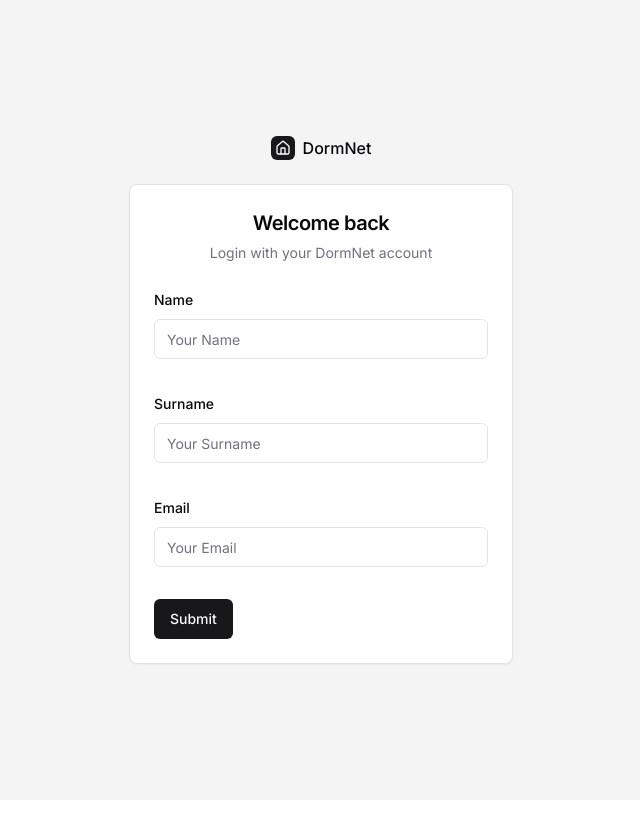
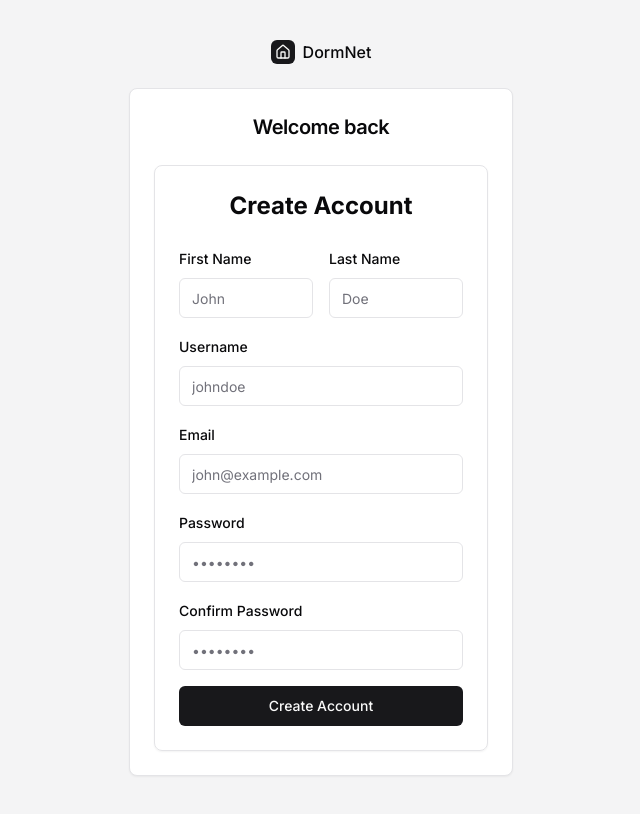
Before and after one commit to LordWorm1996/Practice-Enterprise, a Next.js app in the folder front-end/: page /register in a window 1280 px wide. Shown: the whole page, without its empty margins (319-959 px from the left). Built offline with nearby package versions, Linux system fonts and the light colour scheme.

Commit message:
feat/login-and-register-connection-with-backend

```diff
--- /dev/null
+++ b/front-end/src/app/api/register/route.ts
@@ -0,0 +1,28 @@
+import { NextResponse } from 'next/server';
+
+export async function POST(req: Request) {
+    try {
+        const body = await req.json();
+        const response = await fetch('http://localhost:5000/register', {
+            method: 'POST',
+            headers: {
+                'Content-Type': 'application/json',
+            },
+            body: JSON.stringify(body),
+        });
+
+        const data = await response.json();
+
+        if (!response.ok) {
+            return NextResponse.json(data, { status: response.status });
+        }
+
+        return NextResponse.json(data);
+        // eslint-disable-next-line @typescript-eslint/no-unused-vars
+    } catch (error) {
+        return NextResponse.json(
+            { message: 'Internal server error' },
+            { status: 500 }
+        );
+    }
+}
--- a/front-end/src/app/register/page.tsx
+++ b/front-end/src/app/register/page.tsx
@@ -1,6 +1,6 @@
 import { Home } from "lucide-react"
 import {RegisterForm} from "@/components/register-form";
-import {Card, CardContent, CardDescription, CardHeader, CardTitle} from "@/components/ui/card";
+import {Card, CardContent, CardHeader, CardTitle} from "@/components/ui/card";
 
 export default function RegisterPage() {
     return (
@@ -15,12 +15,7 @@ export default function RegisterPage() {
                 <Card>
                     <CardHeader className="text-center">
                         <CardTitle className="text-xl">Welcome back</CardTitle>
-                        {/*<CardDescription>*/}
-                        {/*  Login with your Google account*/}
-                        {/*</CardDescription>*/}
-                        <CardDescription>
-                            Login with your DormNet account
-                        </CardDescription>
+
                     </CardHeader>
                     <CardContent>
 
--- a/front-end/src/components/login-form.tsx
+++ b/front-end/src/components/login-form.tsx
@@ -1,50 +1,75 @@
-import { cn } from "@/lib/utils"
-import { Button } from "@/components/ui/button"
+"use client";
+
+import { cn } from "@/lib/utils";
+import { Button } from "@/components/ui/button";
 import {
   Card,
   CardContent,
   CardDescription,
   CardHeader,
   CardTitle,
-} from "@/components/ui/card"
-import { Input } from "@/components/ui/input"
-import { Label } from "@/components/ui/label"
+} from "@/components/ui/card";
+import { Input } from "@/components/ui/input";
+import { Label } from "@/components/ui/label";
+import { useRouter } from "next/navigation";
+import { useState } from "react";
 
 export function LoginForm({
                             className,
                             ...props
                           }: React.ComponentPropsWithoutRef<"div">) {
+  const router = useRouter();
+  const [email, setEmail] = useState("");
+  const [password, setPassword] = useState("");
+  const [error, setError] = useState("");
+  const [isLoading, setIsLoading] = useState(false);
+
+  const handleSubmit = async (e: React.FormEvent) => {
+    e.preventDefault();
+    setIsLoading(true);
+    setError("");
+
+    try {
+      const response = await fetch("http://localhost:6758/login", {
+        method: "POST",
+        headers: {
+          "Content-Type": "application/json",
+        },
+        body: JSON.stringify({ email, password }),
+      });
+
+      const data = await response.json();
+
+      if (!response.ok) {
+        throw new Error(data.message || "Login failed");
+      }
+
+      // Handle successful login (without cookies)
+      // Option 1: Store token in memory (volatile)
+      // Option 2: Use localStorage (persistent but less secure)
+      if (data.token) {
+        localStorage.setItem("authToken", data.token);
+      }
+
+      // Redirect to protected page
+      router.push("/dashboard");
+    } catch (err) {
+      setError(err instanceof Error ? err.message : "Login failed");
+    } finally {
+      setIsLoading(false);
+    }
+  };
+
   return (
       <div className={cn("flex flex-col gap-6", className)} {...props}>
         <Card>
           <CardHeader className="text-center">
             <CardTitle className="text-xl">Welcome back</CardTitle>
-          {/*<CardDescription>*/}
-          {/*  Login with your Google account*/}
-          {/*</CardDescription>*/}
-          <CardDescription>
-            Login with your DormNet account
-          </CardDescription>
+            <CardDescription>Login with your DormNet account</CardDescription>
           </CardHeader>
           <CardContent>
-          <form>
+            <form onSubmit={handleSubmit}>
               <div className="grid gap-6">
-              <div className="flex flex-col gap-4">
-                {/*<Button variant="outline" className="w-full">*/}
-                {/*  <svg xmlns="http://www.w3.org/2000/svg" viewBox="0 0 24 24">*/}
-                {/*    <path*/}
-                {/*      d="M12.48 10.92v3.28h7.84c-.24 1.84-.853 3.187-1.787 4.133-1.147 1.147-2.933 2.4-6.053 2.4-4.827 0-8.6-3.893-8.6-8.72s3.773-8.72 8.6-8.72c2.6 0 4.507 1.027 5.907 2.347l2.307-2.307C18.747 1.44 16.133 0 12.48 0 5.867 0 .307 5.387.307 12s5.56 12 12.173 12c3.573 0 6.267-1.173 8.373-3.36 2.16-2.16 2.84-5.213 2.84-7.667 0-.76-.053-1.467-.173-2.053H12.48z"*/}
-                {/*      fill="currentColor"*/}
-                {/*    />*/}
-                {/*  </svg>*/}
-                {/*  Login with Google*/}
-                {/*</Button>*/}
-              </div>
-              {/*<div className="relative text-center text-sm after:absolute after:inset-0 after:top-1/2 after:z-0 after:flex after:items-center after:border-t after:border-border">*/}
-              {/*  <span className="relative z-10 bg-background px-2 text-muted-foreground">*/}
-              {/*    Or continue with*/}
-              {/*  </span>*/}
-              {/*</div>*/}
                 <div className="grid gap-6">
                   <div className="grid gap-2">
                     <Label htmlFor="email">Email</Label>
@@ -53,26 +78,37 @@ export function LoginForm({
                         type="email"
                         placeholder="m@example.com"
                         required
+                        value={email}
+                        onChange={(e) => setEmail(e.target.value)}
                     />
                   </div>
                   <div className="grid gap-2">
                     <div className="flex items-center">
                       <Label htmlFor="password">Password</Label>
                       <a
-                      href="#"
+                          href="/forgot-password"
                           className="ml-auto text-sm underline-offset-4 hover:underline"
                       >
                         Forgot your password?
                       </a>
                     </div>
-                  <Input id="password" type="password" required />
+                    <Input
+                        id="password"
+                        type="password"
+                        required
+                        value={password}
+                        onChange={(e) => setPassword(e.target.value)}
+                    />
                   </div>
-                <Button type="submit" className="w-full">
-                  Login
+                  {error && (
+                      <p className="text-sm text-red-500 text-center">{error}</p>
+                  )}
+                  <Button type="submit" className="w-full" disabled={isLoading}>
+                    {isLoading ? "Logging in..." : "Login"}
                   </Button>
                 </div>
                 <div className="text-center text-sm">
-                Don&apos;t have an account?{" "}
+                  <>Dont have an account?{" "}</>
                   <a href="/register" className="underline underline-offset-4">
                     Sign up
                   </a>
@@ -81,10 +117,10 @@ export function LoginForm({
             </form>
           </CardContent>
         </Card>
-      <div className="text-balance text-center text-xs text-muted-foreground [&_a]:underline [&_a]:underline-offset-4 [&_a]:hover:text-primary  ">
+        <div className="text-balance text-center text-xs text-muted-foreground [&_a]:underline [&_a]:underline-offset-4 [&_a]:hover:text-primary">
           By clicking continue, you agree to our <a href="#">Terms of Service</a>{" "}
           and <a href="#">Privacy Policy</a>.
         </div>
       </div>
-  )
+  );
 }
--- a/front-end/src/components/register-form.tsx
+++ b/front-end/src/components/register-form.tsx
@@ -13,38 +13,82 @@ import {
 import { Input } from "@/components/ui/input";
 import { registerFormSchema } from "@/schema/register-form-schema";
 import { zodResolver } from "@hookform/resolvers/zod";
-import { z } from "zod"; // Import zodResolver
+import { useRouter } from "next/navigation";
+import { useState } from "react";
+import {z} from "zod";
 
 export function RegisterForm() {
+    const router = useRouter();
+    const [isLoading, setIsLoading] = useState(false);
+    const [error, setError] = useState<string | null>(null);
 
-    // Set defaultValues to ensure fields are controlled from the start
     const form = useForm<z.infer<typeof registerFormSchema>>({
         resolver: zodResolver(registerFormSchema),
         defaultValues: {
-            name: '',
-            surname: '',
-            email: '',
+            name: "",
+            surname: "",
+            email: "",
+            username: "",
+            password: "",
+            confirmPassword: "",
         },
     });
 
-    function onSubmit(values: z.infer<typeof registerFormSchema>) {
-        console.log(values);
+    async function onSubmit(values: z.infer<typeof registerFormSchema>) {
+        setIsLoading(true);
+        setError(null);
+
+        try {
+            const response = await fetch("http://localhost:6758/register", {
+                method: "POST",
+                headers: {
+                    "Content-Type": "application/json",
+                },
+                body: JSON.stringify({
+                    username: values.username,
+                    name: values.name,
+                    surname: values.surname,
+                    email: values.email,
+                    password: values.password,
+                }),
+            });
+
+            const data = await response.json();
+
+            if (!response.ok) {
+                throw new Error(data.message || "Registration failed");
+            }
+
+            // Registration successful - redirect to login
+            router.push("/login");
+        } catch (err) {
+            setError(err instanceof Error ? err.message : "Registration failed");
+        } finally {
+            setIsLoading(false);
+        }
     }
 
     return (
+        <div className="max-w-md mx-auto p-6 border rounded-lg shadow-sm">
+            <h2 className="text-2xl font-bold mb-6 text-center">Create Account</h2>
+
+            {error && (
+                <div className="mb-4 p-3 bg-red-100 border border-red-400 text-red-700 rounded">
+                    {error}
+                </div>
+            )}
+
             <Form {...form}>
-            <form onSubmit={form.handleSubmit(onSubmit)} className="space-y-8">
+                <form onSubmit={form.handleSubmit(onSubmit)} className="space-y-4">
+                    <div className="grid grid-cols-2 gap-4">
                         <FormField
                             control={form.control}
                             name="name"
                             render={({ field }) => (
                                 <FormItem>
-                            <FormLabel>Name</FormLabel>
+                                    <FormLabel>First Name</FormLabel>
                                     <FormControl>
-                                <Input
-                                    {...field} // This includes `value` and `onChange`
-                                    placeholder="Your Name"
-                                />
+                                        <Input placeholder="John" {...field} />
                                     </FormControl>
                                     <FormMessage />
                                 </FormItem>
@@ -55,17 +99,30 @@ export function RegisterForm() {
                             name="surname"
                             render={({ field }) => (
                                 <FormItem>
-                            <FormLabel>Surname</FormLabel>
+                                    <FormLabel>Last Name</FormLabel>
                                     <FormControl>
-                                <Input
-                                    {...field} // This includes `value` and `onChange`
-                                    placeholder="Your Surname"
-                                />
+                                        <Input placeholder="Doe" {...field} />
                                     </FormControl>
                                     <FormMessage />
                                 </FormItem>
                             )}
                         />
+                    </div>
+
+                    <FormField
+                        control={form.control}
+                        name="username"
+                        render={({ field }) => (
+                            <FormItem>
+                                <FormLabel>Username</FormLabel>
+                                <FormControl>
+                                    <Input placeholder="johndoe" {...field} />
+                                </FormControl>
+                                <FormMessage />
+                            </FormItem>
+                        )}
+                    />
+
                     <FormField
                         control={form.control}
                         name="email"
@@ -73,17 +130,50 @@ export function RegisterForm() {
                             <FormItem>
                                 <FormLabel>Email</FormLabel>
                                 <FormControl>
-                                <Input
-                                    {...field} // This includes `value` and `onChange`
-                                    placeholder="Your Email"
-                                />
+                                    <Input type="email" placeholder="john@example.com" {...field} />
                                 </FormControl>
                                 <FormMessage />
                             </FormItem>
                         )}
                     />
-                <Button type="submit">Submit</Button>
+
+                    <FormField
+                        control={form.control}
+                        name="password"
+                        render={({ field }) => (
+                            <FormItem>
+                                <FormLabel>Password</FormLabel>
+                                <FormControl>
+                                    <Input type="password" placeholder="••••••••" {...field} />
+                                </FormControl>
+                                <FormMessage />
+                            </FormItem>
+                        )}
+                    />
+
+                    <FormField
+                        control={form.control}
+                        name="confirmPassword"
+                        render={({ field }) => (
+                            <FormItem>
+                                <FormLabel>Confirm Password</FormLabel>
+                                <FormControl>
+                                    <Input type="password" placeholder="••••••••" {...field} />
+                                </FormControl>
+                                <FormMessage />
+                            </FormItem>
+                        )}
+                    />
+
+                    <Button
+                        type="submit"
+                        className="w-full"
+                        disabled={isLoading}
+                    >
+                        {isLoading ? "Creating account..." : "Create Account"}
+                    </Button>
                 </form>
             </Form>
+        </div>
     );
 }
--- a/front-end/src/components/siedebar.tsx
+++ b/front-end/src/components/siedebar.tsx
@@ -1,9 +1,8 @@
 'use client'
 import Link from "next/link"
 import { Button } from "@/components/ui/button"
-import { usePathname } from "next/navigation"
+import { usePathname, useRouter } from "next/navigation"
 import {
-
     Folder,
     CheckCircle2,
     Users,
@@ -11,10 +10,16 @@ import {
     LogOut,
     Home,
 } from "lucide-react"
-import {LogoFullLink} from "@/components/ui/shared";
+import { LogoFullLink } from "@/components/ui/shared"
 
 export function Sidebar() {
     const pathname = usePathname()
+    const router = useRouter()
+
+    const handleLogout = () => {
+
+        router.push("/login")
+    }
 
     const navItems = [
         {
@@ -67,7 +72,12 @@ export function Sidebar() {
                     </nav>
                 </div>
                 <div className="mt-auto p-4">
-                    <Button size="sm" className="w-full">
+                    <Button
+                        size="sm"
+                        className="w-full"
+                        onClick={handleLogout}
+                        variant="ghost"
+                    >
                         <LogOut className="mr-2 h-4 w-4" />
                         Logout
                     </Button>
--- a/front-end/src/schema/register-form-schema.ts
+++ b/front-end/src/schema/register-form-schema.ts
@@ -1,12 +1,21 @@
-"use client"
-
-import { z } from "zod"
+import { z } from "zod";
 
 export const registerFormSchema = z.object({
-    name: z.string().min(2).max(50),
-    surname: z.string().min(2).max(50),
+    name: z.string().min(2, { message: "Name must be at least 2 characters" }).max(50),
+    surname: z.string().min(2, { message: "Surname must be at least 2 characters" }).max(50),
     email: z
         .string()
         .min(1, { message: "This field has to be filled." })
-        .email("This is not a valid email.")
-})
+        .email("This is not a valid email."),
+    username: z.string().min(3, { message: "Username must be at least 3 characters" }),
+    password: z.string()
+        .min(8, { message: "Password must be at least 8 characters" })
+        .regex(/[A-Z]/, { message: "Must contain at least one uppercase letter" })
+        .regex(/[a-z]/, { message: "Must contain at least one lowercase letter" })
+        .regex(/[0-9]/, { message: "Must contain at least one number" })
+        .regex(/[^A-Za-z0-9]/, { message: "Must contain at least one special character" }),
+    confirmPassword: z.string(),
+}).refine((data) => data.password === data.confirmPassword, {
+    message: "Passwords don't match",
+    path: ["confirmPassword"],
+});
```
Also changed, not shown: 1 other file (tests, documents, lock files or other folders). Lines whose indentation alone changed are shown as unchanged.
